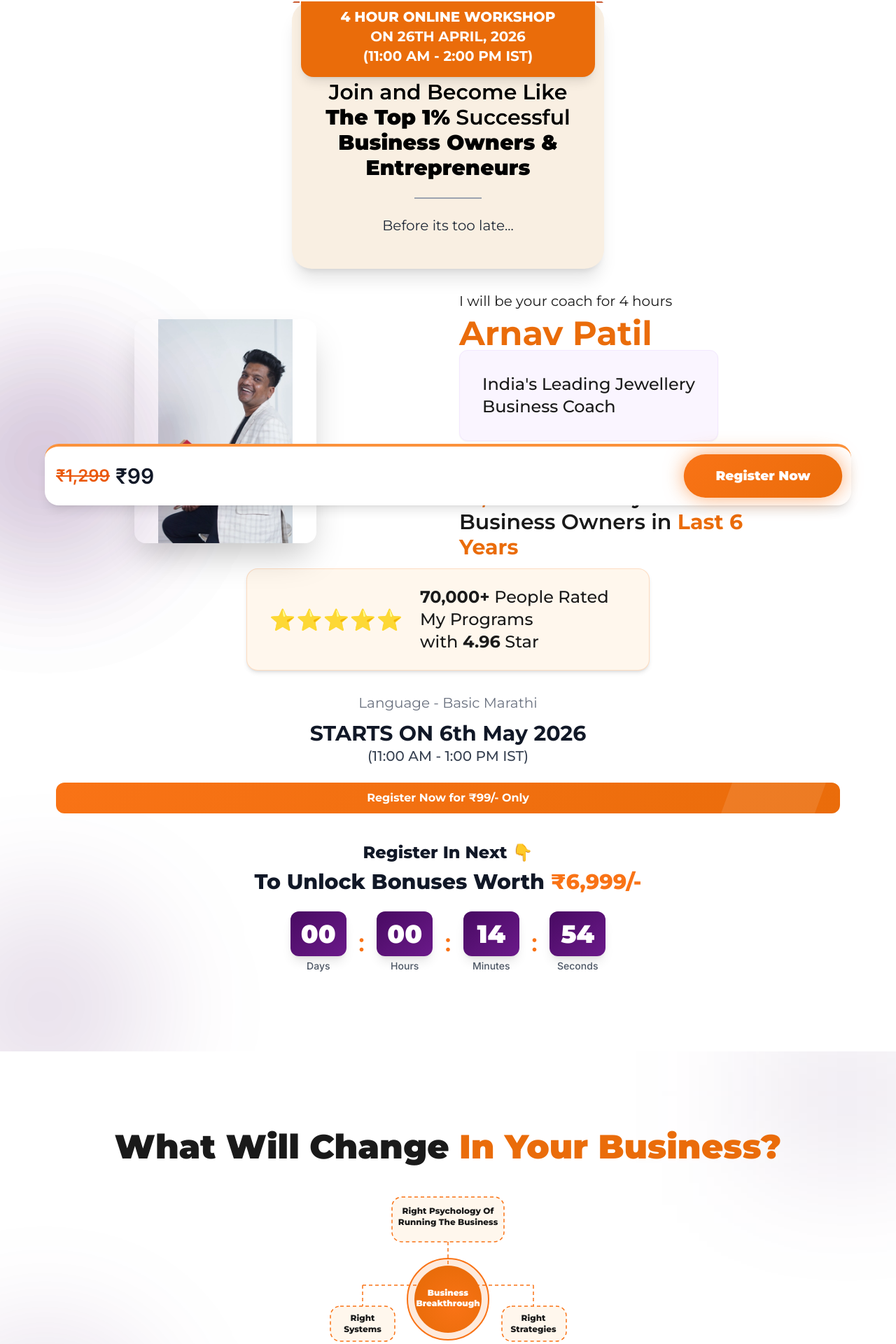
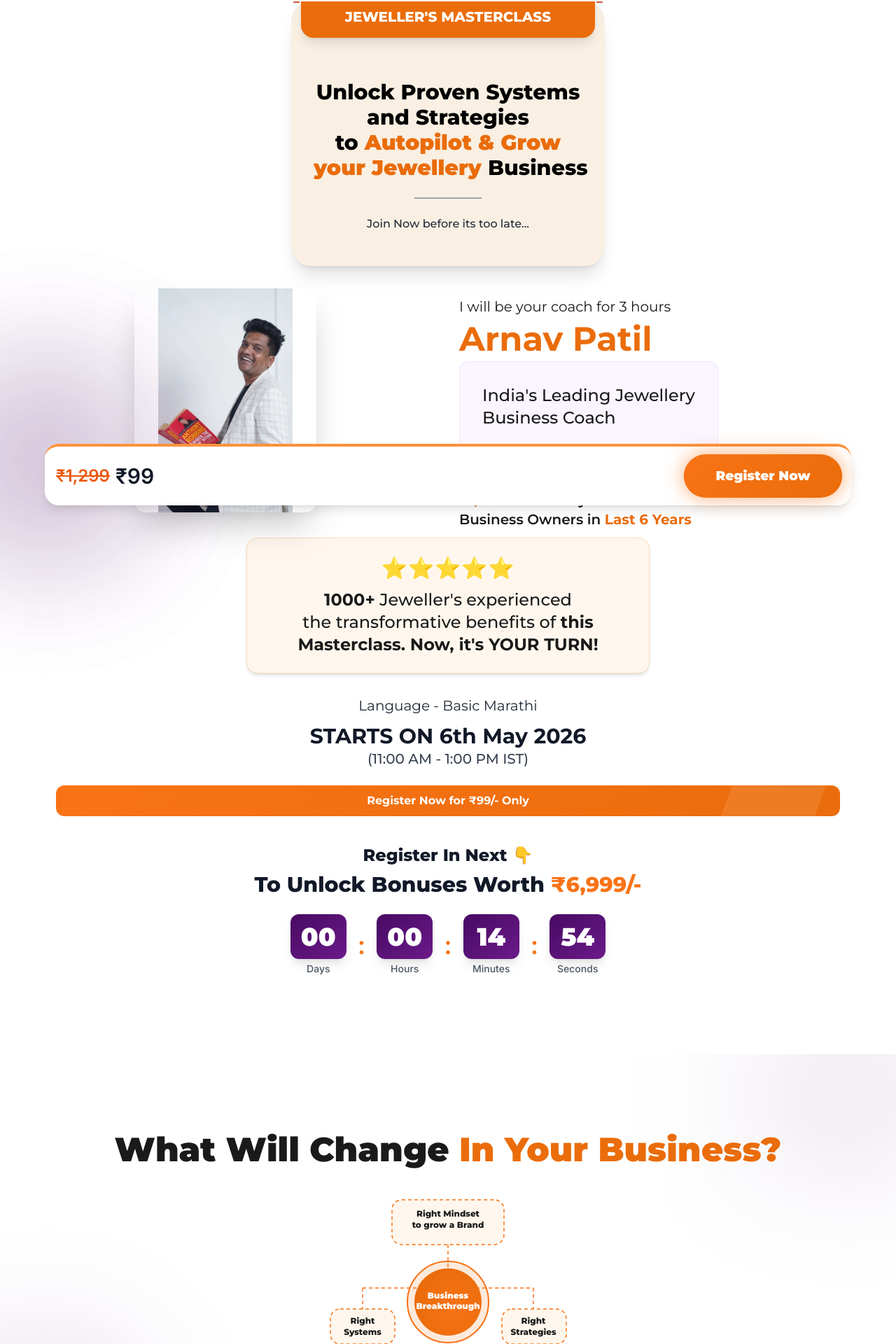
Before and after one commit to bhoyepravin/jewellersmasterclass, a Next.js app: page / in a window 1280 px wide. Shown: the part 78-1998 px from the top of the page at 70% size. Built offline with nearby package versions, Linux system fonts and the light colour scheme.

Commit message:
new updates

```diff
--- a/src/components/BusinessBreakthroughSection.jsx
+++ b/src/components/BusinessBreakthroughSection.jsx
@@ -61,9 +61,10 @@ export default function BusinessBreakthroughSection() {
                 fill="#FFF7ED"
                 stroke="#F97316" strokeWidth="1.5" strokeDasharray="5 4" />
               <text x="176" y="28" textAnchor="middle" fill="#1A1A1A"
-                fontFamily="Montserrat, sans-serif" fontWeight="800" fontSize="12">Right Psychology Of</text>
+                fontFamily="Montserrat, sans-serif" fontWeight="800" fontSize="12">
+Right Mindset </text>
               <text x="176" y="44" textAnchor="middle" fill="#1A1A1A"
-                fontFamily="Montserrat, sans-serif" fontWeight="800" fontSize="12">Running The Business</text>
+                fontFamily="Montserrat, sans-serif" fontWeight="800" fontSize="12">to grow a Brand</text>
 
               {/* ── Left box — Right Systems ── */}
               <rect x="8" y="160" width="92" height="50" rx="14"
--- a/src/components/HeroSection.jsx
+++ b/src/components/HeroSection.jsx
@@ -68,7 +68,7 @@ export default function HeroSection({ data, statsBar }) {
       <section className="relative overflow-hidden pb-10 md:pb-28 bg-white">
         {/* Floating blur orbs - your brand colors */}
         {/* <div className="absolute -top-24 -right-24 w-96 h-96 rounded-full pointer-events-none blur-orb-orange" /> */}
-        <div className="absolute -bottom-24 -left-24 w-80 h-80 rounded-full pointer-events-none blur-orb-purple" />
+        {/* <div className="absolute -bottom-24 -left-24 w-80 h-80 rounded-full pointer-events-none blur-orb-purple" /> */}
 
         <div className="container-max px-4">
           <motion.div
@@ -83,7 +83,7 @@ export default function HeroSection({ data, statsBar }) {
               {/* Floating Orange Workshop Badge - positioned to overlap halfway down */}
               <div className="relative max-w-md mx-auto font-heading">
   {/* Main White Card */}
-  <div className="relative bg-[#f9efe2] rounded-[28px] pt-12 pb-12 px-12 shadow-xl ">
+  <div className="relative bg-[#f9efe2] rounded-[28px] pt-12 pb-12 px-8 shadow-xl ">
 
     {/* Workshop Banner */}
     <div className="absolute top-0 left-1/2 -translate-x-1/2 -translate-y-2 z-20">
@@ -103,42 +103,37 @@ export default function HeroSection({ data, statsBar }) {
 
       {/* Orange Box */}
       <div className="bg-[#EA6C0A] rounded-b-[18px] px-6 py-4 text-center min-w-[275px] md:min-w-[420px] shadow-lg">
-        <p className="text-white font-extrabold text-sm md:text-xl uppercase leading-tight">
+         <p className="text-white font-extrabold text-2xl md:text-xl uppercase leading-tight">
+          Jeweller's Masterclass
+        </p>
+        {/* <p className="text-white font-extrabold text-sm md:text-xl uppercase leading-tight">
           4 Hour Online Workshop
-        </p>
-        <p className="text-white font-bold text-base md:text-xl uppercase leading-tight">
+        </p> */}
+        {/* <p className="text-white font-bold text-base md:text-xl uppercase leading-tight">
           On {data.eventDate}
-        </p>
-        <p className="text-white font-bold text-base md:text-xl uppercase leading-tight">
+        </p> */}
+        {/* <p className="text-white font-bold text-base md:text-xl uppercase leading-tight">
           ({data.eventTime} IST)
-        </p>
+        </p> */}
       </div>
     </div>
 
     {/* Main Content */}
     <div className="text-center mt-6 pt-10 font-heading">
-  <h2 className="text-xl md:text-3xl font-semibold leading-[1.5] text-black">
-  Join and Become Like <br />
+  <h2 className="text-xl md:text-3xl font-extrabold leading-[1.5] text-black">
+   Unlock Proven Systems<br /> and Strategies to
 
   <span className="whitespace-nowrap">
-    <span className="font-black">The Top 1%</span>&nbsp;Successful
+    <span className="font-black text-[#EA6C0A]"> Autopilot & Grow <br />your Jewellery </span>Business
   </span>
   <br />
 
-  <span className="font-black">
-    Business Owners &
-  </span>
-  <br />
-
-  <span className="font-black">
-    Entrepreneurs
-  </span>
 </h2>
 
   <div className="w-24 h-[2px] bg-gray-400 mx-auto my-6" />
 
-  <p className="text-xl text-gray-800">
-    Before its too late...
+  <p className="font-medium text-gray-800">
+    Join Now before its too late...
   </p>
 </div>
 </div>
@@ -172,16 +167,16 @@ export default function HeroSection({ data, statsBar }) {
 
       {/* Intro */}
       <p className="text-sm md:text-xl leading-tight text-[#1A1A1A]">
-        I will be your  coach for 4 hours
+        I will be your  coach for 3 hours
       </p>
 
       {/* Name */}
-      <h2 className="text-3xl md:text-5xl font-heading font-bold mt-2 leading-tight text-[var(--orange-dark)]">
+      <h2 className="text-3xl md:text-5xl font-heading font-bold mt-2 leading-tight text-[var(--orange-dark)] ">
         Arnav Patil
       </h2>
 
       {/* Subtitle */}
-      <div className="bg-[#FAF5FF] rounded-xl p-1 md:p-8 shadow-sm border border-purple-100 inline-block">
+      <div className="mt-2 bg-[#FAF5FF] rounded-xl p-1 md:p-8 shadow-sm border border-purple-100 inline-block">
   <p className="text-base md:text-2xl leading-snug text-[#1A1A1A] font-medium">
     India&apos;s Leading Jewellery <br />
     Business Coach
@@ -192,12 +187,12 @@ export default function HeroSection({ data, statsBar }) {
       <div className="w-16 md:w-20 h-[2px] bg-[#F97316] mt-3 mb-3"></div>
 
       {/* Achievement */}
-      <p className="text-base md:text-3xl font-semibold leading-tight text-[#1A1A1A]">
+      <p className="text-sm md:text-xl font-semibold leading-tight text-[#1A1A1A]">
   Trained over <br />
 
-  <span className="text-[#EA6C0A] font-bold ">
+  <span className="text-[#EA6C0A] font-bold">
     10,000+
-  </span>{""}
+  </span>{" "}
   Jewellery <br />
 
   Business Owners in{" "}
@@ -215,19 +210,24 @@ export default function HeroSection({ data, statsBar }) {
 
   {/* Rating Card */}
   <div className="mt-[-1] flex justify-center">
-    <div className="rounded-2xl px-4 py-4 md:px-8 md:py-6 w-full max-w-xl flex items-center gap-4 md:gap-6 bg-[#FFF7ED] border border-[#F97316]/20 shadow-md">
+
+    <div className="rounded-2xl px-4 py-4 md:px-8 md:py-6 w-full max-w-xl flex flex-col items-center text-center gap-3 bg-[#FFF7ED] border border-[#F97316]/20 shadow-md">
+
   {/* Stars */}
-      <div className="text-xs md:text-3xl tracking-wide text-[#F97316]">
+  <div className="text-xl md:text-3xl tracking-wide text-[#F97316]">
     ⭐⭐⭐⭐⭐
   </div>
 
   {/* Rating Text */}
   <div>
-    <h4 className="text-base md:text-2xl font-heading font-medium leading-snug text-[#1A1A1A]">
-      <span className="font-bold">70,000+</span> People Rated My Programs <br />
-      with <span className="font-bold">4.96</span> Star
+    <h4 className="text-xs md:text-2xl font-heading font-medium leading-snug text-[#1A1A1A]">
+      <span className="font-bold">1000+</span> Jeweller&apos;s experienced
+      <br />
+      the transformative benefits of{" "}
+      <span className="font-bold">this Masterclass. Now, it&apos;s YOUR TURN!</span>
     </h4>
   </div>
+
 </div>
   </div>
 </div>
@@ -237,7 +237,7 @@ export default function HeroSection({ data, statsBar }) {
   className="w-full mt-8 flex flex-col items-center"
 >
   {/* Language */}
-  <h4 className="text-gray-500 text-lg md:text-xl font-normal mb-3">
+  <h4 className="text-gray-800 text-lg md:text-xl font-normal mb-3">
     Language - Basic Marathi
   </h4>
 
--- a/src/components/MasterclassBenefits.jsx
+++ b/src/components/MasterclassBenefits.jsx
@@ -49,7 +49,7 @@ export default function MasterclassBenefits({ data }) {
                 <div className="flex-shrink-0 w-8 h-8 rounded-full bg-[#F97316] flex items-center justify-center">
                   <span className="text-white font-bold text-sm">{i + 1}</span>
                 </div>
-                <p className="font-heading font-bold text-[#1A1A1A] text-xl md:text-base leading-snug">
+                <p className="font-heading font-bold text-[#1A1A1A] text-base md:text-base leading-snug">
                   {item}
                 </p>
               </motion.div>
--- a/src/components/MentorSection.jsx
+++ b/src/components/MentorSection.jsx
@@ -94,24 +94,67 @@ export default function MentorSection({ data }) {
             variants={stagger}
           >
             <motion.h3 variants={fadeUp} className="font-heading font-black text-2xl text-[#1A1A1A] mb-1">
-              {data.nametitle}
-            </motion.h3>
+              {/* {data.nametitle} */} Arnav Patil
+             </motion.h3>
             <motion.p variants={fadeUp} className="font-heading text-[#F97316] font-semibold text-base mb-4 text-justify">
-              {data.designation}
+             Business Coach | Strategist | Consultant
             </motion.p>
-            <motion.p variants={fadeUp} className="font-heading text-gray-800 font-semibold leading-relaxed mb-6 text-justify">
+            {/* <motion.p variants={fadeUp} className="font-heading text-gray-800 font-semibold leading-relaxed mb-6 text-justify">
               {data.content}
-            </motion.p>
+            </motion.p> */}
 
             {/* Points in Boxes - 2 columns grid on tablet/desktop, 1 column on mobile */}
-            <div className="grid grid-cols-2 sm:grid-cols-2 lg:grid-cols-3 gap-6 mb-1">
+            <div className="grid grid-cols-2 sm:grid-cols-2 lg:grid-cols-3 gap-6 mb-1 px-1">
   {[
-    { number: '10+', label: 'Years of Experience', subLabel: 'Helping Jewellers Automate', icon: <FaTrophy />, color: '#F97316' },
-    { number: '10,000+', label: 'Coaching Clients', subLabel: 'Happy Business Owners', icon: <FaUsers />, color: '#F97316' },
-    { number: '5', label: 'Countries', subLabel: 'Global Presence', icon: <FaGlobe />, color: '#F97316' },
-    { number: '11K+', label: 'Social Following', subLabel: 'Growing Community', icon: <FaMobileAlt />, color: '#F97316' },
-    { number: '✓', label: 'Proven Strategies', subLabel: 'Real Business Growth', icon: <FaChartLine />, color: '#F97316' },
-    { number: 'Arnav', label: 'Patil Sir', subLabel: 'Your Trusted Mentor', icon: <FaStar />, color: '#F97316' }
+    {
+  number: '10+',
+  label: 'Years of Experience',
+  subLabel: 'Business Development & Coaching',
+  icon: <FaTrophy />,
+  color: '#F97316'
+},
+{
+  number: '1,00,000+',
+  label: 'Entrepreneurs Reached',
+  subLabel: 'In the Last 6 Years',
+  icon: <FaUsers />,
+  color: '#F97316'
+},
+{
+  number: '5',
+  label: 'Business Clients',
+  subLabel: 'Across 5+ Countries',
+  icon: <FaGlobe />,
+  color: '#F97316'
+},
+{
+  number: '15K+',
+  label: 'Social Media Following',
+  subLabel: 'Growing Community',
+  icon: <FaMobileAlt />,
+  color: '#F97316'
+},
+{
+  number: '300+',
+  label: 'Seminars & Workshops',
+  subLabel: 'Online & Offline Conducted',
+  icon: <FaChartLine />,
+  color: '#F97316'
+},
+{
+  number: '10,000+',
+  label: 'Coaching Clients',
+  subLabel: 'Trusted Business Owners',
+  icon: <FaStar />,
+  color: '#F97316'
+},
+{
+  number: '25K+',
+  label: 'Live Entrepreneur Community',
+  subLabel: 'Active & Growing Network',
+  icon: <FaUsers />,
+  color: '#F97316'
+}
   ].map((stat, idx) => (
     <motion.div
       key={idx}
@@ -130,7 +173,7 @@ export default function MentorSection({ data }) {
       </div>
 
       <div
-        className="text-[#F97316] text-3xl md:text-5xl mb-2"
+        className="text-[#F97316] text-2xl md:text-5xl mb-2"
         style={{ fontWeight: 900 }}
       >
         {stat.number}
--- a/src/components/TestimonialsSection.jsx
+++ b/src/components/TestimonialsSection.jsx
@@ -303,6 +303,8 @@
 //   );
 // }
 
+
+
 'use client';
 import { useState, useEffect, useRef } from 'react';
 import { motion, AnimatePresence } from 'framer-motion';
@@ -417,16 +419,18 @@ function TestimonialCard({ item, isActive, isPlaying, onPlayPause }) {
   };
 
   const handleVideoClick = () => {
-    // On mobile, we need user interaction to unmute and play
+    // Toggle play/pause when clicking on video
+    if (hasLoaded) {
+      onPlayPause();
+    }
+
+    // Also unmute on first interaction if needed
     if (isMuted && !hasUserInteracted) {
       setHasUserInteracted(true);
       if (videoRef.current) {
         videoRef.current.muted = false;
         setIsMuted(false);
-        videoRef.current.play().catch(e => console.log('Play error:', e));
       }
-    } else if (!isPlaying) {
-      onPlayPause();
     }
   };
 
@@ -454,35 +458,31 @@ function TestimonialCard({ item, isActive, isPlaying, onPlayPause }) {
         <source src={item.video} type="video/mp4" />
       </video>
 
-      {/* Play/Pause Overlay Button */}
+      {/* Sound Mute/Unmute Button Only */}
       {isActive && !isLoading && (
-        <>
-          <button
-            onClick={(e) => {
-              e.stopPropagation();
-              onPlayPause();
-            }}
-            className="absolute bottom-3 right-3 w-8 h-8 rounded-full bg-black/50 backdrop-blur-sm flex items-center justify-center text-white hover:bg-black/70 transition-all z-20"
-          >
-            {isPlaying ? <FaPause className="text-white text-xs" /> : <FaPlay className="text-white text-xs ml-0.5" />}
-          </button>
+        <button
+          onClick={toggleMute}
+          className="absolute bottom-3 right-3 w-8 h-8 rounded-full bg-black/50 backdrop-blur-sm flex items-center justify-center text-white hover:bg-black/70 transition-all z-20"
+        >
+          {isMuted ? <FaVolumeMute className="text-white text-xs" /> : <FaVolumeUp className="text-white text-xs" />}
+        </button>
+      )}
 
-          {/* Sound Mute/Unmute Button */}
-          <button
-            onClick={toggleMute}
-            className="absolute bottom-3 left-3 w-8 h-8 rounded-full bg-black/50 backdrop-blur-sm flex items-center justify-center text-white hover:bg-black/70 transition-all z-20"
-          >
-            {isMuted ? <FaVolumeMute className="text-white text-xs" /> : <FaVolumeUp className="text-white text-xs" />}
-          </button>
-        </>
+      {/* Play/Pause Indicator - Shows briefly when toggling */}
+      {isActive && !isLoading && !isPlaying && (
+        <div className="absolute inset-0 flex items-center justify-center bg-black/30 z-10 pointer-events-none transition-opacity duration-300">
+          <div className="w-12 h-12 rounded-full bg-black/60 backdrop-blur-sm flex items-center justify-center">
+            <FaPlay className="text-white text-xl ml-1" />
+          </div>
+        </div>
       )}
 
       {/* Instruction overlay for muted videos on mobile */}
-      {isActive && isMuted && !isLoading && (
+      {/* {isActive && isMuted && !isLoading && hasLoaded && (
         <div className="absolute top-3 left-1/2 -translate-x-1/2 bg-black/60 backdrop-blur-sm text-white text-xs px-3 py-1 rounded-full z-20 pointer-events-none">
-          Tap to unmute
+          Tap video to play & unmute
         </div>
-      )}
+      )} */}
 
       <div className="absolute inset-0 bg-gradient-to-t from-black/40 via-transparent to-transparent pointer-events-none" />
     </div>
@@ -592,12 +592,12 @@ function MobileReelSlider({ items }) {
 
       {/* Name and Info */}
       <div className="text-center mt-4">
-        <p className="font-heading font-bold text-gray-800 text-sm">
+        <p className="font-heading font-bold text-gray-800 text-base">
           {items[currentIndex]?.name}
         </p>
         {items[currentIndex]?.location && (
           <p className="font-body text-gray-500 text-xs mt-1">
-            {items[currentIndex]?.location}
+            {/* {items[currentIndex]?.location} */}
           </p>
         )}
       </div>
--- a/src/components/TextTestimonialsSection.jsx
+++ b/src/components/TextTestimonialsSection.jsx
@@ -326,11 +326,22 @@ function StarRow() {
 }
 
 /* ── Text Only Testimonial Card (No Video) ── */
-function TextOnlyCard({ item }) {
+function TextOnlyCard({ item, isLast = false }) {
   if (!item) return null;
 
   return (
     <div className="testimonial-card h-full flex flex-col">
+      {/* Featured Image - Only show on last card AND if image exists */}
+      {isLast && item.image && (
+        <div className="w-full h-48 rounded-2xl overflow-hidden mb-4">
+          <img
+            src={item.image}
+            alt={item.name}
+            className="w-full h-full object-cover"
+          />
+        </div>
+      )}
+
       <StarRow />
 
       <FaQuoteLeft
@@ -375,6 +386,7 @@ function TextOnlyCard({ item }) {
 /* ── Mobile Auto-Slider (Text Only) ── */
 function MobileTextSlider({ items }) {
   const [currentIndex, setCurrentIndex] = useState(0);
+  const totalItems = items.length;
 
   // Auto-slide every 4 seconds
   useEffect(() => {
@@ -411,7 +423,10 @@ function MobileTextSlider({ items }) {
             exit={{ opacity: 0, x: -100 }}
             transition={{ duration: 0.4 }}
           >
-            <TextOnlyCard item={items[currentIndex]} />
+            <TextOnlyCard
+              item={items[currentIndex]}
+              isLast={currentIndex === totalItems - 1}
+            />
           </motion.div>
         </AnimatePresence>
 
@@ -452,6 +467,7 @@ function MobileTextSlider({ items }) {
 /* ── Desktop Grid View (Text Only) ── */
 function DesktopGridView({ items }) {
   if (!items || items.length === 0) return null;
+  const totalItems = items.length;
 
   return (
     <div className="grid grid-cols-1 md:grid-cols-2 lg:grid-cols-3 gap-6">
@@ -461,7 +477,10 @@ function DesktopGridView({ items }) {
           variants={fadeUp}
           whileHover={{ y: -5, boxShadow: '0 14px 44px rgba(0,0,0,0.10)' }}
         >
-          <TextOnlyCard item={item} />
+          <TextOnlyCard
+            item={item}
+            isLast={i === totalItems - 1}
+          />
         </motion.div>
       ))}
     </div>
@@ -552,14 +571,6 @@ export default function TextTestimonialsSection({ data = textTestimonialsData })
           transition={{ duration: 0.5 }}
         >
           <CTAButton/>
-          {/* <motion.a
-            href={siteConfig.checkoutLink}
-            className="primary-btn orange-glow"
-            whileHover={{ scale: 1.04 }}
-            whileTap={{ scale: 0.97 }}
-          >
-            {siteConfig.joinNowText}
-          </motion.a> */}
         </motion.div>
       </div>
     </section>
--- a/src/components/WhoHelpsSection.jsx
+++ b/src/components/WhoHelpsSection.jsx
@@ -12,14 +12,14 @@ const fadeUp = {
 };
 
 const items = [
+  'Family Run\nJewellery Businesses',
   'Retail Jewellery\nShop Owners',
-  'Family Run\nJewellery Businesses',
   'Jewellery\nWholesellers',
   'Manufacturers',
   'Jewellery\nFranchise Owners',
-  'Showroom\nManagers',
-  'All types of Jewellery\nBusiness Owners',
-  'Aspiring Jewellery\nBusiness Owners',
+  ' Jewellery Showroom\nManagers',
+  'Planning to start a New\nJewellery Business',
+  'Artificial Jewellery\nShowroom Owners',
 ];
 
 export default function WhoHelpsSection() {
@@ -102,7 +102,14 @@ export default function WhoHelpsSection() {
                 const y = 10 + i * 85;
                 const cx = x + 20;
                 const cy = y + 35;
-                const lines = label.split('\n');
+                const words = label.replace(/\n/g, ' ').split(' ');
+const lines =
+  label.length > 28
+    ? [
+        words.slice(0, Math.ceil(words.length / 2)).join(' '),
+        words.slice(Math.ceil(words.length / 2)).join(' '),
+      ]
+    : [label.replace(/\n/g, ' ')];
 
                 return (
                   <g key={i}>
@@ -110,8 +117,8 @@ export default function WhoHelpsSection() {
                     <rect
                       x={x}
                       y={y}
-                      width="340"
-                      height="70"
+                      width="345"
+                      height="65"
                       rx="14"
                       fill="#FFF7ED"
                       stroke="#F97316"
--- a/src/data/landingPageData.js
+++ b/src/data/landingPageData.js
@@ -33,7 +33,7 @@ export const benefitsData = {
       titleMr: 'ज्वेलरी बिझनेस मध्ये Systems कश्या लावायच्या?',
       titleEn: 'How to implement Systems in Jewellery Business?',
       description:
-        'Learn the proven systems that grows your Jewellery shop into a Jewellery Showroom.',
+        'Learn the proven systems that grows your Jewellery Shop into a Jewellery Showroom.',
     },
     {
       icon: 'FaStore',
@@ -83,7 +83,7 @@ export const painPointsData = {
       en: 'Customers come but don\'t purchase',
     },
     {
-      mr: 'Competition तुफान वाढलीय',
+      mr: 'Competition खूप वाढली आहे',
       en: 'Competition has increased tremendously',
     },
     {
```
Also changed, not shown: src/data/masterclassData.js (+10 -10 lines). Lines whose indentation alone changed are shown as unchanged.
